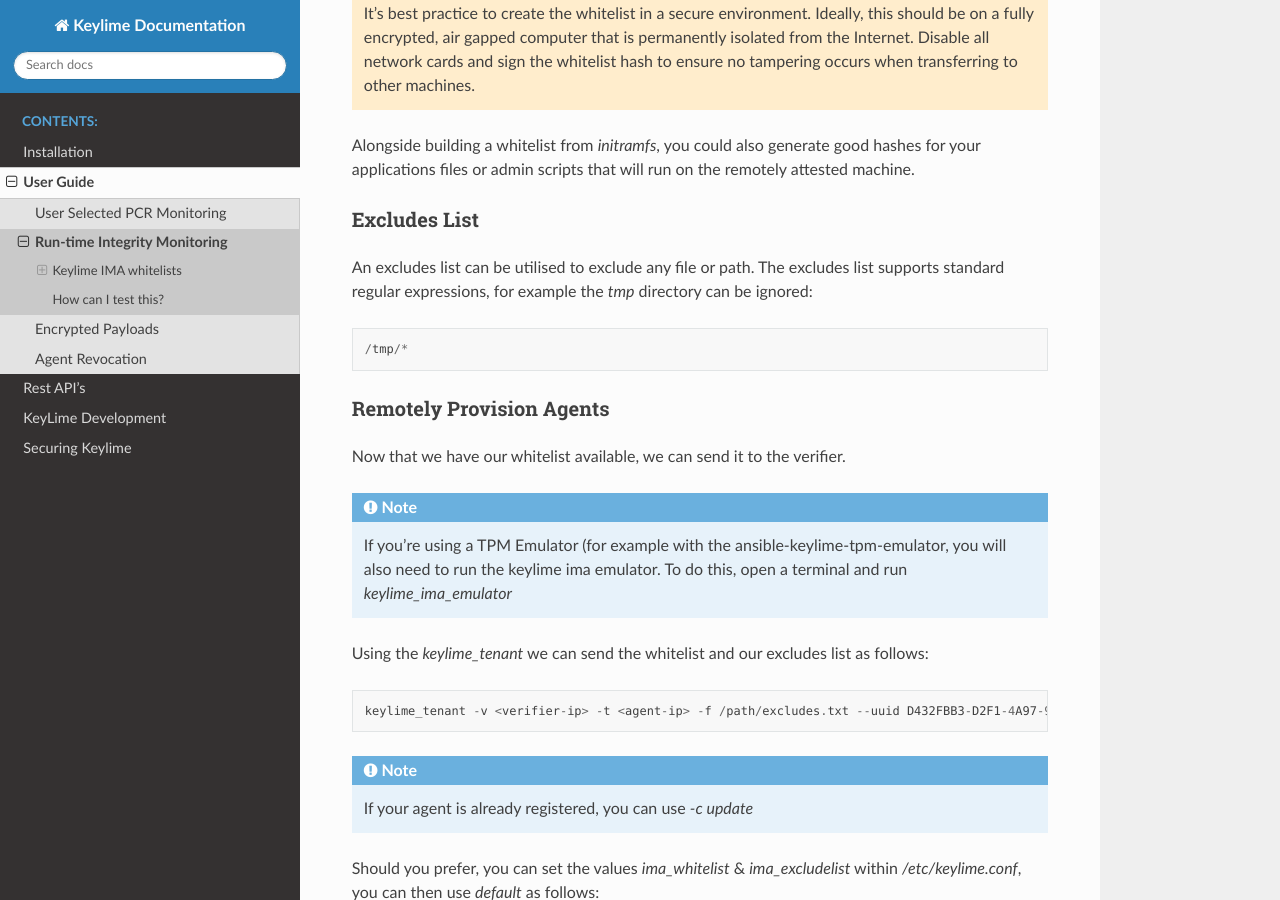
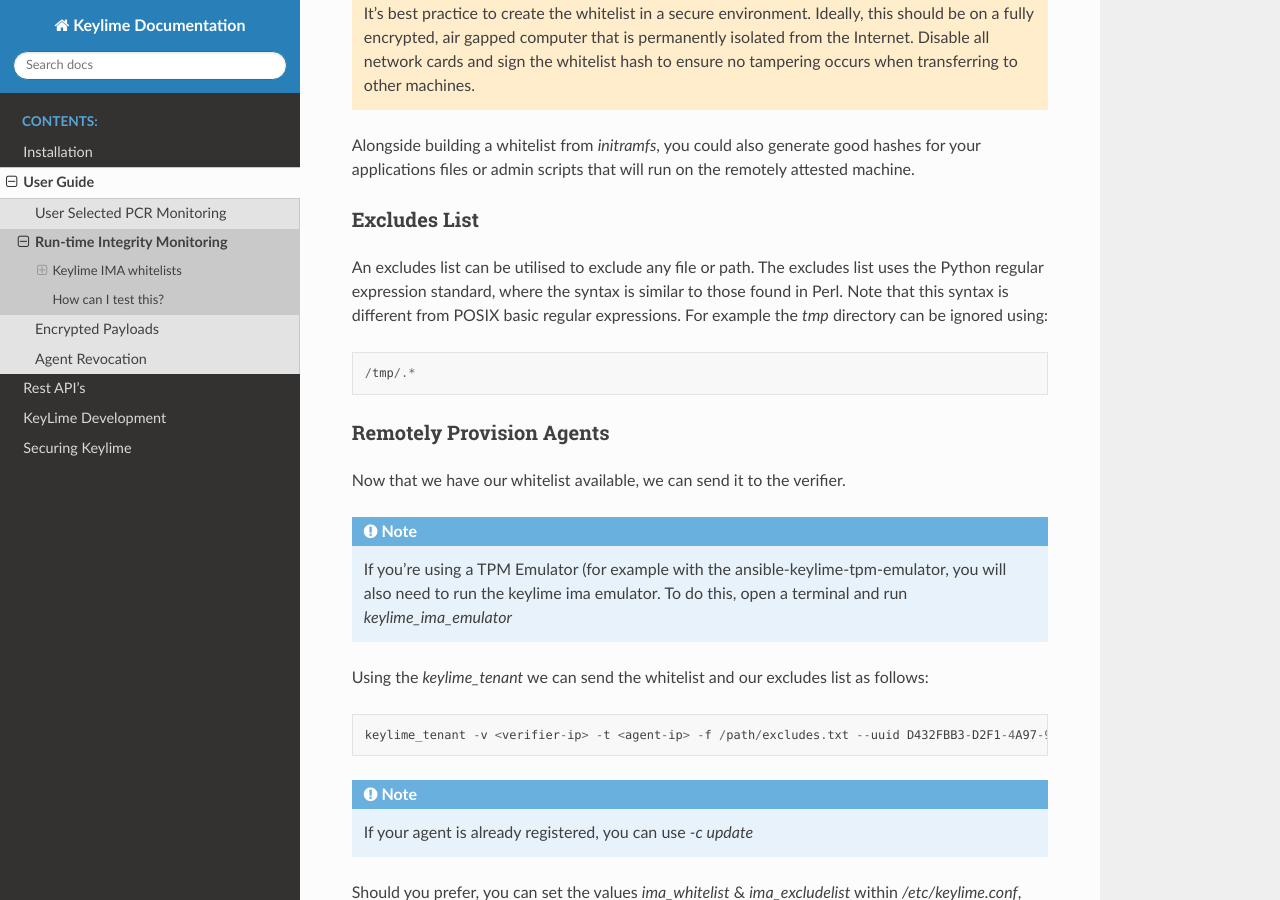
Before and after one commit to keylime/keylime, a Sphinx documentation site: the page built from docs/user_guide/runtime_ima.rst, in a window 1280 px wide and 900 px high, scrolled down 1957 px. Built offline with Sphinx 7.4.7 and the Read the Docs theme 2.0.0, drawn with Linux system fonts in a browser that asks for light colours.

Commit message:
Update Excludes List regular expression standard

```diff
--- a/docs/user_guide/runtime_ima.rst
+++ b/docs/user_guide/runtime_ima.rst
@@ -97,10 +97,11 @@
 ~~~~~~~~~~~~~
 
 An excludes list can be utilised to exclude any file or path. The excludes list
-supports standard regular expressions, for example the `tmp` directory can be
-ignored::
+uses the Python regular expression standard, where the syntax is similar to
+those found in Perl. Note that this syntax is different from POSIX basic
+regular expressions. For example the `tmp` directory can be ignored using::
 
-  /tmp/*
+  /tmp/.*
 
 
 Remotely Provision Agents
```
